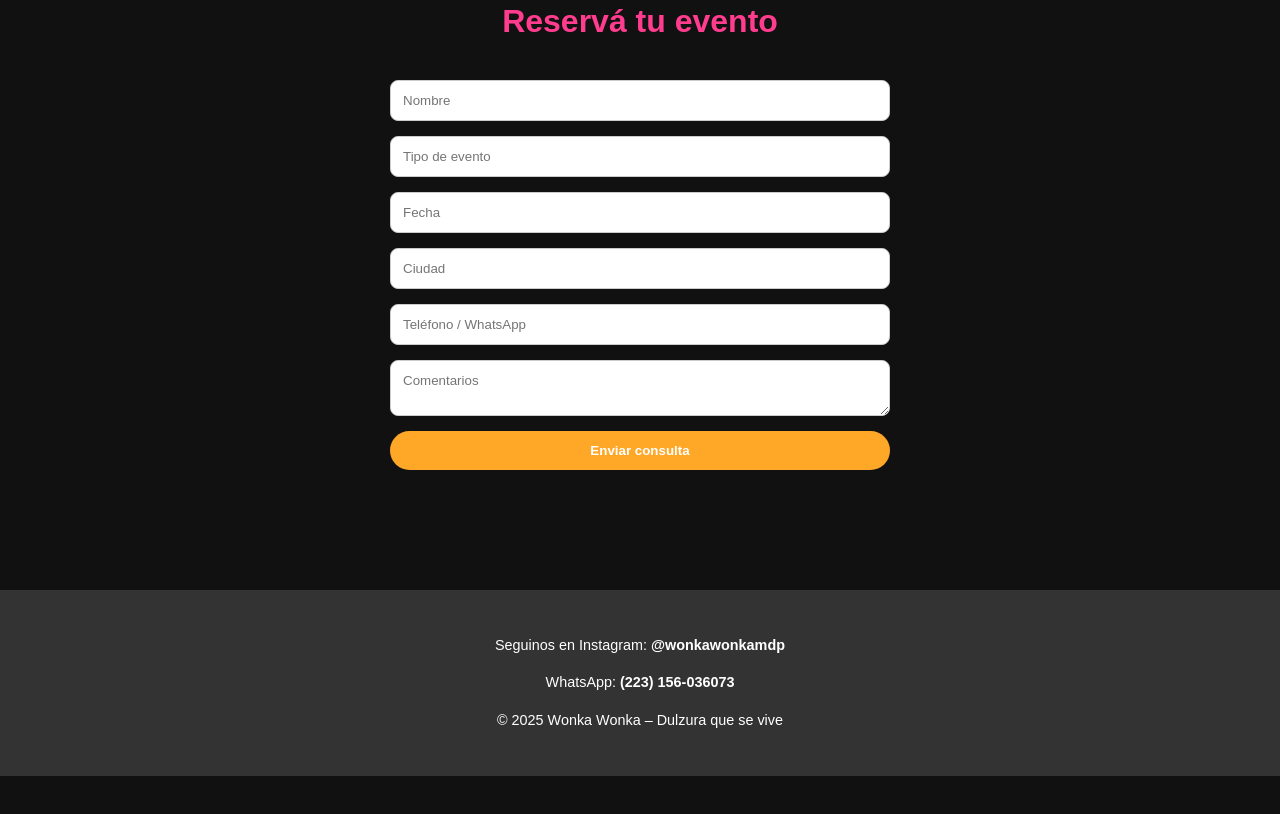
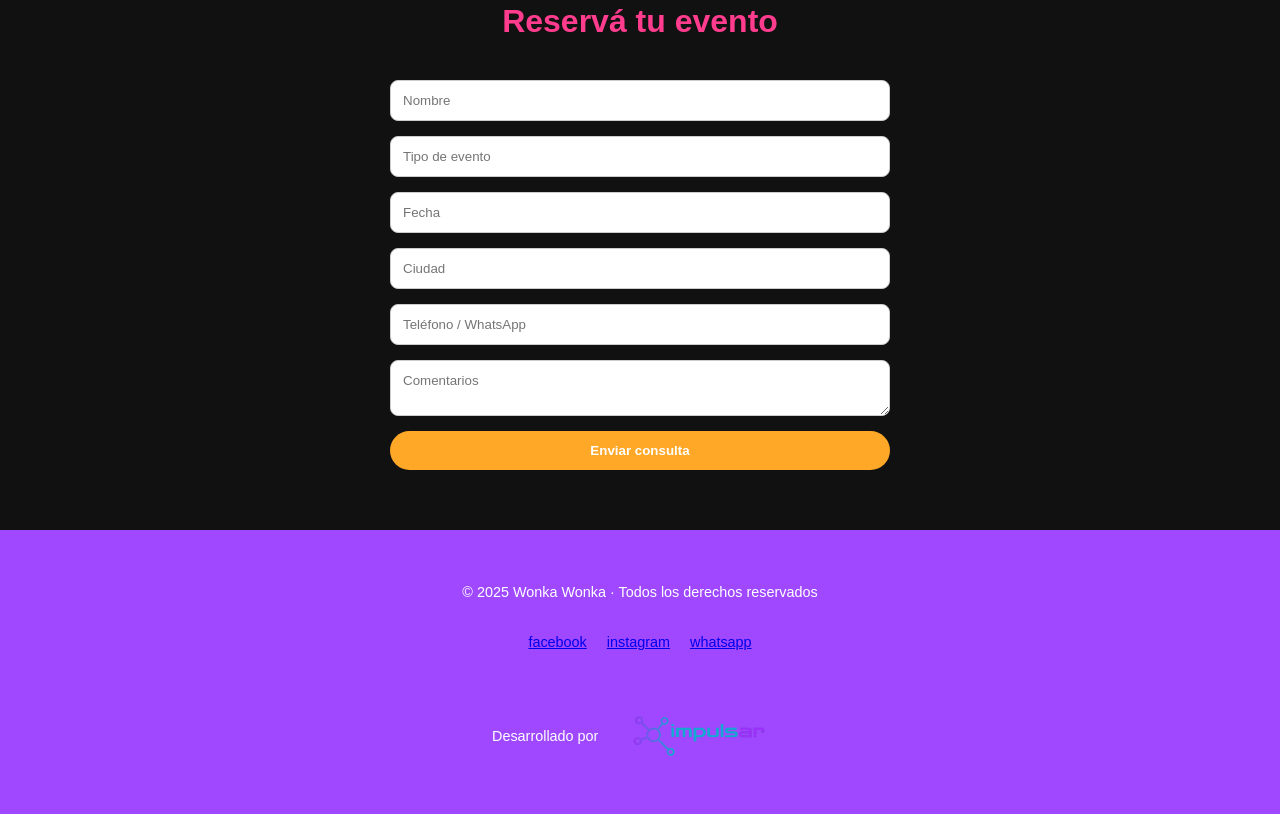
Before and after one commit to palazzid88/wonka-wonka-eventos, a plain HTML site: page index.html in a window 1280 px wide. Shown: the part 3913-4727 px from the top of the page. Before the commit the page ends 4689 px from the top, so only its background shows below. Drawn offline with Linux system fonts and the light colour scheme.

Commit message:
se trabaja en el footer

```diff
--- a/index.html
+++ b/index.html
@@ -190,11 +190,35 @@
   </section>
 
   <!-- FOOTER -->
-  <footer>
-    <p>Seguinos en Instagram: <strong>@wonkawonkamdp</strong></p>
-    <p>WhatsApp: <strong>(223) 156-036073</strong></p>
-    <p>&copy; 2025 Wonka Wonka – Dulzura que se vive</p>
-  </footer>
+<footer>
+  <div class="footer-contenido">
+    <p>&copy; 2025 Wonka Wonka · Todos los derechos reservados</p>
+
+    <div class="footer-redes">
+      <a href="https://facebook.com/tucuenta" target="_blank" aria-label="Facebook">
+        <p>facebook</p>
+        <!-- <img src="./images/icon-facebook.svg" alt="Facebook"> -->
+      </a>
+      <a href="https://instagram.com/tucuenta" target="_blank" aria-label="Instagram">
+        <p>instagram</p>
+        <!-- <img src="./images/icon-instagram.svg" alt="Instagram"> -->
+      </a>
+      <a href="https://wa.me/5492231234567" target="_blank" aria-label="WhatsApp">
+        <p>whatsapp</p>
+        <!-- <img src="./images/icon-whatsapp.svg" alt="WhatsApp"> -->
+      </a>
+    </div>
+
+    <div class="footer-desarrollador">
+      <span>Desarrollado por</span>
+      <a href="https://impulsardigital.com.ar" target="_blank" rel="noopener noreferrer">
+        <img src="./images/impulsar-sin.webp" alt="Logo Impulsar" class="logo-impulsar" />
+      </a>
+    </div>
+  </div>
+</footer>
+
+
 
 <script>
   document.addEventListener('DOMContentLoaded', () => {
--- a/styles.css
+++ b/styles.css
@@ -434,14 +434,53 @@ nav.navbar {
 
 /* ===== FOOTER ===== */
 footer {
-  background-color: #333;
+  background-color: var(--color-violeta);
   color: white;
   text-align: center;
-  padding: 30px 10px;
-  margin-top: 60px;
+  padding: 40px 20px;
   font-size: 0.9rem;
-  line-height: 1.6;
 }
+
+.footer-contenido {
+  max-width: 1200px;
+  margin: 0 auto;
+}
+
+.footer-redes {
+  display: flex;
+  justify-content: center;
+  gap: 20px;
+  margin: 20px 0;
+}
+
+.footer-redes img {
+  width: 28px;
+  height: 28px;
+  transition: transform 0.3s ease, opacity 0.3s ease;
+}
+
+.footer-redes img:hover {
+  transform: scale(1.15);
+  opacity: 0.8;
+}
+
+.footer-desarrollador {
+  display: flex;
+  justify-content: center;
+  align-items: center;
+  gap: 12px;
+  margin-top: 15px;
+}
+
+.footer-desarrollador span {
+  font-weight: 500;
+}
+
+.logo-impulsar {
+  height: 100px;
+  display: inline-block;
+}
+
 
 @media (max-width: 768px) {
   .carro {
```
Also changed, not shown: images/impulsar-sin.webp (added).
